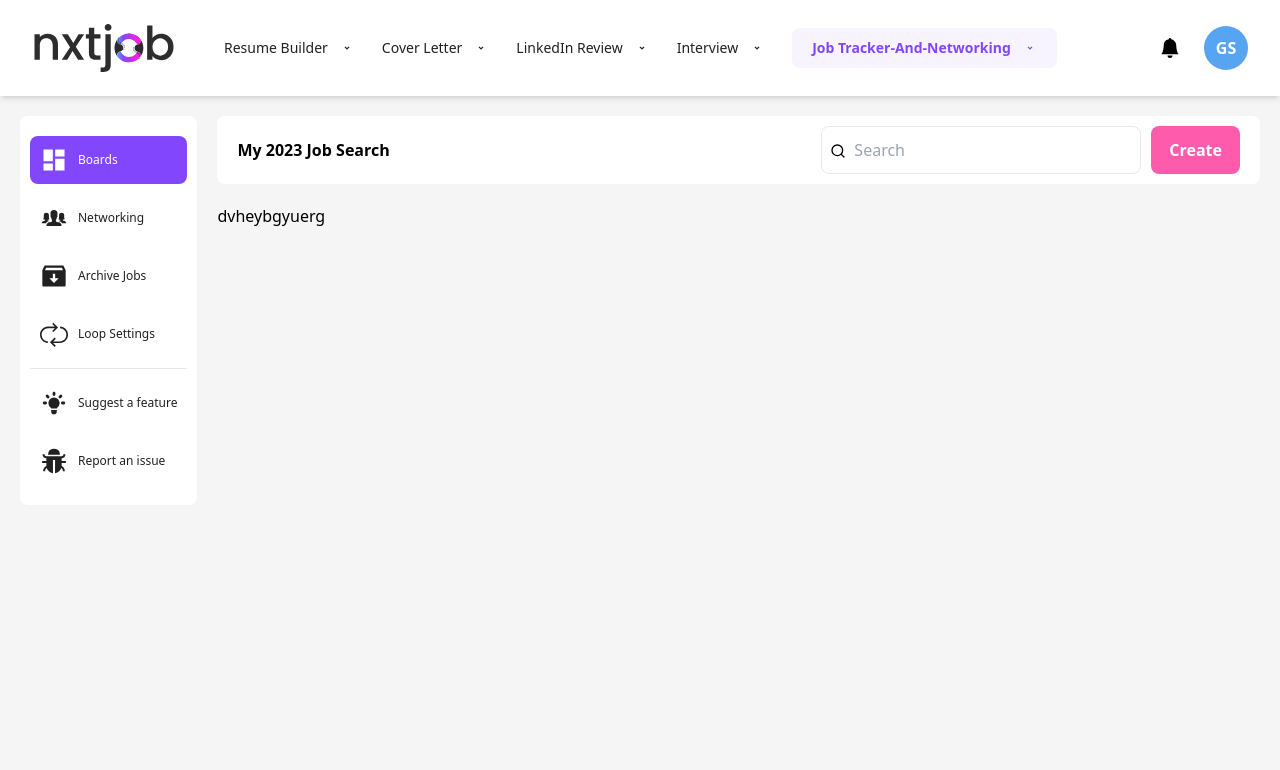
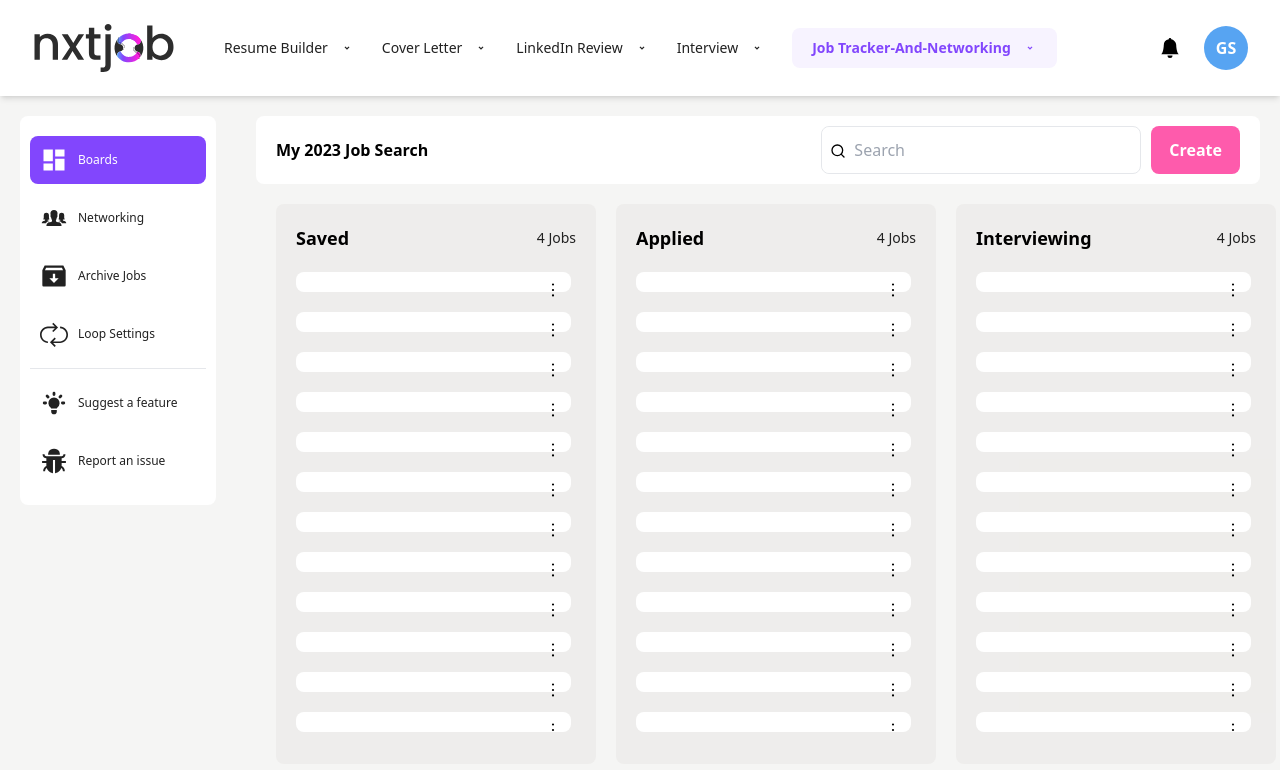
Before and after one commit to ashishsurya/nxtjob-ai-internship-task, a Next.js app: page /job-tracker-and-networking in a window 1280 px wide. Shown: the top 770 px of the page. Built offline with nearby package versions, Linux system fonts and the light colour scheme.

Commit message:
job boards layout complete

```diff
--- a/package.json
+++ b/package.json
@@ -11,6 +11,7 @@
   "dependencies": {
     "@radix-ui/react-avatar": "^1.0.3",
     "@radix-ui/react-dialog": "^1.0.4",
+    "@radix-ui/react-dropdown-menu": "^2.0.5",
     "@radix-ui/react-select": "^1.2.2",
     "@radix-ui/react-tabs": "^1.0.4",
     "@reduxjs/toolkit": "^1.9.5",
--- /dev/null
+++ b/src/components/JobBoards.tsx
@@ -0,0 +1,66 @@
+import { twMerge } from 'tailwind-merge';
+import JobCardOptionsDropDown from './drop-downs/JobCardOptionsDropDown';
+import { motion } from 'framer-motion';
+const JobBoards = () => {
+  return (
+    <div className=' h-[70vh] w-auto  grid grid-flow-col pl-[20px]  gap-[20px] overflow-scroll '>
+      <JobStageColumn title='Saved' />
+      <JobStageColumn title='Applied' />
+      <JobStageColumn title='Interviewing' />
+      <JobStageColumn title='Offer' />
+      <JobStageColumn title='Rejected' className='bg-red-200' />
+      <button className='w-80 bg-sky-500/90 h-fit text-white text-center py-[20px] rounded-lg text-xl'>
+        + Add New List
+      </button>
+    </div>
+  );
+};
+
+interface JobStageColumnProps extends React.HTMLAttributes<HTMLDivElement> {
+  title: string;
+}
+
+const JobStageColumn: React.FC<JobStageColumnProps> = ({
+  title,
+  className,
+}) => {
+  return (
+    <div
+      className={twMerge(
+        'h-full flex flex-col gap-[20px] bg-stone-200/50  rounded-lg w-80 p-[20px]',
+        className
+      )}
+    >
+      <div className='flex justify-between items-center '>
+        <h3 className='font-semibold text-lg'>{title}</h3>
+        <p className='text-[#212121] text-sm'>4 Jobs</p>
+      </div>
+      <div className='overflow-scroll space-y-[20px] '>
+        <JobCard />
+        <JobCard />
+        <JobCard />
+        <JobCard />
+        <JobCard />
+        <JobCard />
+        <JobCard />
+        <JobCard />
+        <JobCard />
+        <JobCard />
+        <JobCard />
+        <JobCard />
+      </div>
+    </div>
+  );
+};
+
+interface JobCardProps {}
+
+const JobCard = () => {
+  return (
+    <div className='  w-[275px] mr-auto p-[10px] bg-white rounded-lg relative'>
+      <JobCardOptionsDropDown onDeleteHandle={() => null} />
+    </div>
+  );
+};
+
+export default JobBoards;
--- a/src/components/JobSeacrhBar.tsx
+++ b/src/components/JobSeacrhBar.tsx
@@ -7,7 +7,7 @@ const JobSeacrhBar = () => {
   const dispatch = useAppDispatch();
 
   return (
-    <div className='flex px-[20px] py-[10px] items-center bg-white rounded-lg justify-between'>
+    <div className='flex px-[20px] py-[10px] items-center bg-white rounded-lg justify-between mt-[20px] mr-[20px]'>
       <h3 className='font-semibold'>My 2023 Job Search</h3>
 
       <div className='flex items-stretch gap-[10px]'>
--- a/src/components/OuterTabs/TabContent.tsx
+++ b/src/components/OuterTabs/TabContent.tsx
@@ -1,11 +1,14 @@
+import JobBoards from '../JobBoards';
 import JobSeacrhBar from '../JobSeacrhBar';
 import * as Tabs from '@radix-ui/react-tabs';
 
 const TabContent = () => {
   return (
-    <div className='flex-1 flex flex-col gap-[20px]'>
+    <div className='w-[80vw] space-y-[20px]  '>
       <JobSeacrhBar />
-      <Tabs.Content value='boards'>dvheybgyuerg</Tabs.Content>
+      <Tabs.Content value='boards' className='flex-1'>
+        <JobBoards />
+      </Tabs.Content>
     </div>
   );
 };
--- a/src/components/OuterTabs/TabTriggers.tsx
+++ b/src/components/OuterTabs/TabTriggers.tsx
@@ -7,7 +7,7 @@ import { AiFillBug } from 'react-icons/ai';
 
 const TabTriggers = () => {
   return (
-    <Tabs.List className='flex flex-col py-[20px] px-[10px] bg-white gap-[10px] rounded-lg'>
+    <Tabs.List className='flex flex-col py-[20px] px-[10px] bg-white gap-[10px] rounded-lg m-[20px] h-fit w-52'>
       <Tabs.Trigger
         value='boards'
         className='p-[10px] data-[state=active]:bg-[#8246FD] data-[state=active]:text-white flex gap-[10px] items-center rounded-lg data-[state=inactive]:hover:bg-[#F5F5F5] duration-200 text-[#212121]'
--- a/src/components/dialogs/NewJobDialog.tsx
+++ b/src/components/dialogs/NewJobDialog.tsx
@@ -23,7 +23,7 @@ const NewJobDialog = () => {
           <Dialog.Portal forceMount>
             <Dialog.Overlay asChild>
               <motion.div
-                className='fixed inset-0  cursor-pointer bg-black/25 '
+                className='fixed inset-0 bg-black/25 '
                 initial={{ opacity: 0 }}
                 animate={{ opacity: 1 }}
                 exit={{ opacity: 0 }}
--- /dev/null
+++ b/src/components/drop-downs/JobCardOptionsDropDown.tsx
@@ -0,0 +1,55 @@
+import React, { useState } from 'react';
+import * as DropdownMenu from '@radix-ui/react-dropdown-menu';
+import { AnimatePresence, motion } from 'framer-motion';
+import { AiOutlineMore } from 'react-icons/ai';
+import { RiDeleteBin6Line } from 'react-icons/ri';
+
+interface JobCardOptionsDropDownProps {
+  onDeleteHandle: () => void;
+}
+
+const JobCardOptionsDropDown: React.FC<JobCardOptionsDropDownProps> = ({
+  onDeleteHandle,
+}) => {
+  const [dDOpen, setDDOpen] = useState(false);
+
+  return (
+    <DropdownMenu.Root open={dDOpen} onOpenChange={setDDOpen}>
+      <DropdownMenu.Trigger asChild>
+        <motion.div
+          whileFocus={{ scaleY: 1.2 }}
+          whileHover={{ scaleY: 1.2 }}
+          className='absolute top-2 right-2 cursor-pointer'
+        >
+          <AiOutlineMore className='w-5 h-5' />
+        </motion.div>
+      </DropdownMenu.Trigger>
+      <AnimatePresence>
+        {dDOpen && (
+          <DropdownMenu.Portal forceMount>
+            <DropdownMenu.Content asChild>
+              <motion.div
+                initial={{ opacity: 0 }}
+                animate={{ opacity: 1 }}
+                exit={{ opacity: 0 }}
+                className='bg-white w-52 p-[10px] rounded-lg'
+              >
+                <DropdownMenu.Item asChild>
+                  <motion.button
+                    onClick={onDeleteHandle}
+                    className='text-red-500 w-full flex gap-[12px]  items-center p-2  focus:outline-none rounded-lg hover:bg-[#f5f5f5]'
+                  >
+                    <RiDeleteBin6Line />
+                    <p>Delete</p>
+                  </motion.button>
+                </DropdownMenu.Item>
+              </motion.div>
+            </DropdownMenu.Content>
+          </DropdownMenu.Portal>
+        )}
+      </AnimatePresence>
+    </DropdownMenu.Root>
+  );
+};
+
+export default JobCardOptionsDropDown;
--- a/src/pages/_app.tsx
+++ b/src/pages/_app.tsx
@@ -6,10 +6,12 @@ import { Provider } from 'react-redux';
 
 export default function App({ Component, pageProps }: AppProps) {
   return (
-    <div className='min-h-screen'>
+    <div className=' flex flex-col min-h-screen'>
       <Provider store={store}>
         <Navbar />
-        <Component {...pageProps} />
+        <div className='flex-1  '>
+          <Component {...pageProps} />
+        </div>
       </Provider>
     </div>
   );
--- a/src/pages/job-tracker-and-networking.tsx
+++ b/src/pages/job-tracker-and-networking.tsx
@@ -5,17 +5,17 @@ import NewJobDialog from '@/components/dialogs/NewJobDialog';
 import Head from 'next/head';
 export default function JobTrackerAndNetworking() {
   return (
-    <>
+    <div className=''>
       <Head>
         <title>Job Tracker and Networking - NxtJob.ai</title>
       </Head>
-      <div className=' p-[20px]'>
+      <>
         <Tabs.Root defaultValue='boards' className='flex gap-[20px]'>
           <TabTriggers />
           <TabContent />
         </Tabs.Root>
-      </div>
+      </>
       <NewJobDialog />
-    </>
+    </div>
   );
 }
--- a/src/styles/globals.css
+++ b/src/styles/globals.css
@@ -3,8 +3,11 @@
 @tailwind utilities;
 
 @layer base {
+  *::-webkit-scrollbar {
+    display: none;
+  }
   body {
     font-family: system-ui;
-    @apply bg-[#F5F5F5];
+    @apply bg-stone-100;
   }
 }
```
Also changed, not shown: 1 other file (tests, documents, lock files or other folders).
